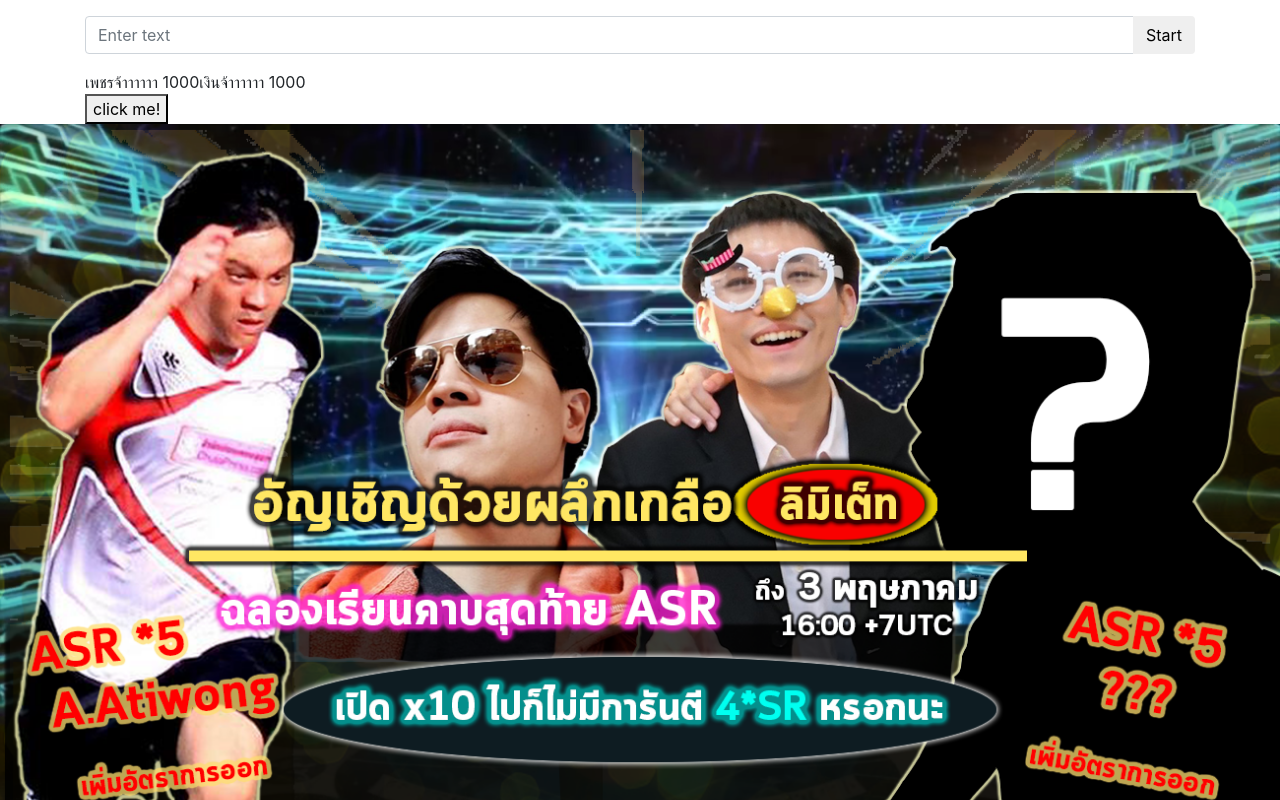
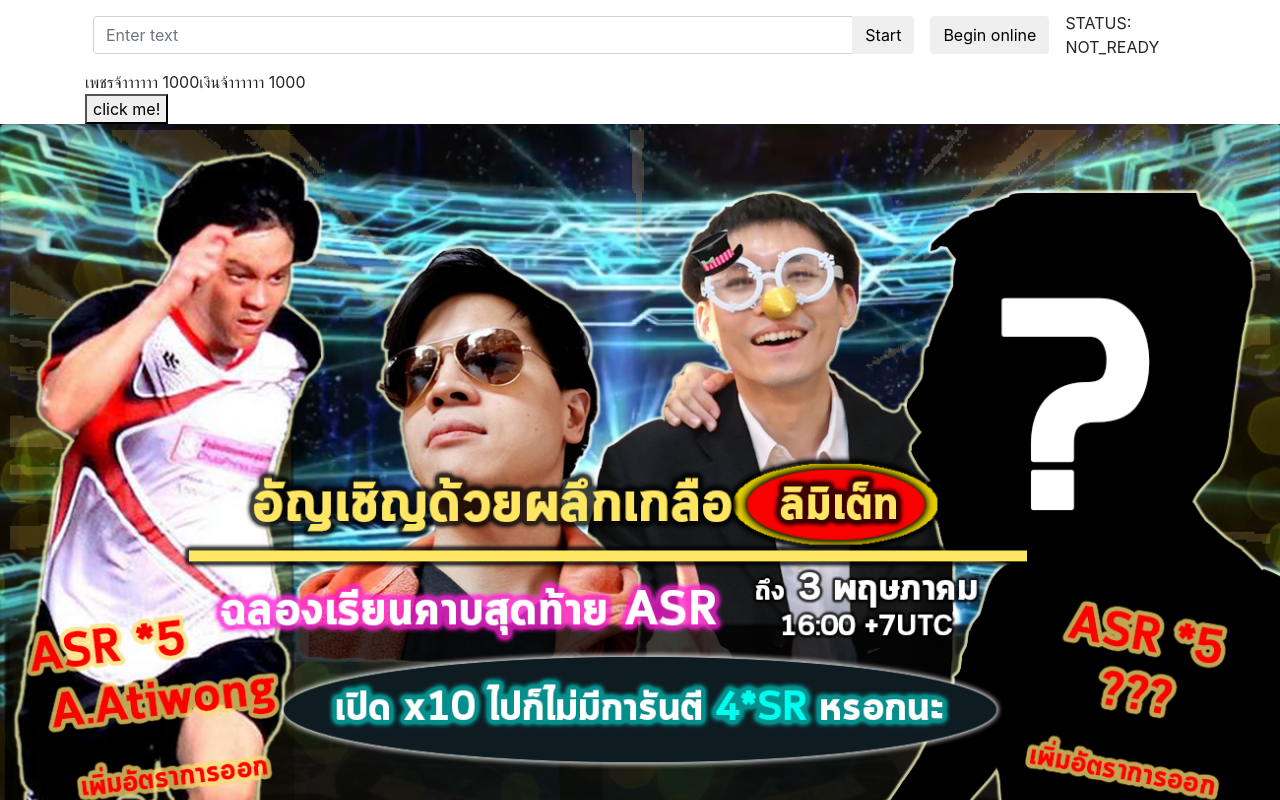
Before and after one commit to Sawaphob/ASR_Gacha_Project, a React (Create React App) app: page / in a window 1280 px wide. Shown: the top 800 px of the page. Built offline with nearby package versions, Linux system fonts and the light colour scheme; no server answers.

Commit message:
Add basic command handler

```diff
--- a/package.json
+++ b/package.json
@@ -4,6 +4,7 @@
   "private": true,
   "dependencies": {
     "css-loader": "^0.28.11",
+    "fuse.js": "^3.2.0",
     "jquery": "^3.3.1",
     "react": "^16.3.2",
     "react-bootstrap": "^0.32.1",
--- a/src/component/Microphone.js
+++ b/src/component/Microphone.js
@@ -1,50 +1,58 @@
 import React, { Component } from 'react';
-import {FormControl,InputGroup,Button} from 'react-bootstrap'
+import {FormControl,InputGroup,Button,Row,Col} from 'react-bootstrap'
+import $ from 'jquery'
 import Dictate from  '../lib/dictate.js'
 
 export default class Microphone extends Component {
     constructor(props){
         super(props)
         this.state = {
-            recording:false
+            recording:false,
+            serverStatus:"NOT_READY",
+            window:{},
+            transcription:null,
+            dictate:null,
+            onlineMode:false
         }
     }
 
     componentDidMount () {
-        console.log("Hello world from microphone");
 
-        this.state.window = {};
         Dictate(this.state.window);
 
         var transcription = new this.state.window.Transcription();
         this.state.transcription = transcription;
 
         var worker = this.props.worker;
-        console.log("WORKER",worker);
+
         var dictate = new this.state.window.Dictate({
             server : "ws://192.168.38.10:8080/client/ws/speech",
             serverStatus : "ws://192.168.38.10:8080/client/ws/status",
             recorderWorkerPath : worker,
             onReadyForSpeech : function() {
                 console.log("READY FOR SPEECH");
-            },
+                this.setState({serverStatus:"RECORDING"});
+                this.setState({recording:true});
+            }.bind(this),
             onEndOfSpeech : function() {
                 console.log("END FOR SPEECH");
-            },
+            }.bind(this),
             onEndOfSession : function() {
                 console.log("END OF SESSION");
-            },
+                this.setState({serverStatus:"SESSION_END"});
+                this.setState({recording:false});
+            }.bind(this),
             onServerStatus : function(json) {
-                //__serverStatus(json.num_workers_available + ':' + json.num_requests_processed);
                 //console.log(json.num_workers_available + ':' + json.num_requests_processed)
-                /*if (json.num_workers_available == 0) {
-                    $("#buttonStart").prop("disabled", true);
-                    $("#serverStatusBar").addClass("highlight");
+                if (json.num_workers_available == 0) {
+                    if(!this.state.recording)
+                        this.setState({serverStatus:"NO_WORKER"});
                 } else {
-                    $("#buttonStart").prop("disabled", false);
-                    $("#serverStatusBar").removeClass("highlight");
-                }*/
-            },
+                    this.setState({serverStatus:"AVAILABLE"});
+
+                    if(this.state.onlineMode) this.startRecord(); // If online mode then immediately start record
+                }
+            }.bind(this),
             onPartialResults : function(hypos) {
                 // TODO: demo the case where there are more hypos
                 transcription.add(hypos[0].transcript, false);
@@ -55,6 +63,7 @@ export default class Microphone extends Component {
                 }
                 else {
                     this.setState({transcript: ""});
+                    dictate.sendEOS();
                 }
 
                 //__updateTranscript(tt.toString());
@@ -69,10 +78,12 @@ export default class Microphone extends Component {
                 let transcript = transcription.toString();
                 if(transcript.indexOf("โกวาจี") != -1) {
                     // valid command
-                    let cmd = transcript.substr(transcript.indexOf("โกวาจี"));
+                    let cmd = transcript.substr(transcript.indexOf("โกวาจี")+7);
+                    cmd = cmd.replace(' .','');
                     this.setState({transcript: cmd});
+                    console.log("CMD",cmd);
                     this.props.handleCommand(cmd);
-                    console.log("CMD",cmd);
+
                 }
                 else {
                     this.setState({transcript: ""});
@@ -87,46 +98,59 @@ export default class Microphone extends Component {
                 }*/
             }.bind(this),
             onError : function(code, data) {
-                //__error(code, data);
-                //__status("Viga: " + code);
                 console.log(code,data);
                 dictate.cancel();
-            },
+            }.bind(this),
             onEvent : function(code, data) {
                 //console.log(code,data);
-                //__message(code, data);
-            }
+            }.bind(this)
         });
         this.state.dictate = dictate;
         this.state.dictate.init();
     }
 
     startRecord() {
+        console.log("Start record");
         this.state.transcription.clear();
         this.state.dictate.startListening();
 
-        this.setState({recording:true});
+        //this.setState({recording:true});
     }
 
     stopRecord() {
         this.state.dictate.stopListening();
-        this.setState({recording:false});
+        //this.setState({recording:false});
+    }
+
+    onlineBtnPressed() {
+        let newMode = !this.state.onlineMode;
+        this.setState({onlineMode:newMode});
+        if(newMode && this.state.serverStatus == "AVAILABLE") {
+            // reconnect
+            this.startRecord();
+        }
     }
 
     render(){
         return(
-            <div class="input-group my-3">
+            <div className="h-100 d-flex align-items-center">
+                <div className="input-group my-3 flex-grow-1 mx-2">
                     <FormControl
                         type="text"
                         value={this.state.transcript}
                         placeholder="Enter text"
                     />
-                <div class="input-group-append">
-                    <Button onClick={this.state.recording?this.stopRecord.bind(this):this.startRecord.bind(this)} >
+                    <div className="input-group-append">
+                        <Button id="recordBtn" onClick={this.state.recording?this.stopRecord.bind(this):this.startRecord.bind(this)} >
                             {this.state.recording?'Stop':'Start'}
                         </Button>
                     </div>
                 </div>
+                <Button id="onlineBtn" className="mx-2" onClick={this.onlineBtnPressed.bind(this)} >
+                    {this.state.onlineMode?'End online':'Begin online'}
+                </Button>
+                <div className="mx-2" >STATUS: {this.state.serverStatus}</div>
+            </div>
         )
     }
 }
--- a/src/component/Video.js
+++ b/src/component/Video.js
@@ -156,6 +156,7 @@ export default class Video extends Component {
 
     randomGacha(i){
         console.log(i)
+        //this.start();
     }
 
 
--- a/src/page/Start.js
+++ b/src/page/Start.js
@@ -8,6 +8,42 @@ import {Col,Row} from 'react-bootstrap'
 import myWorker from "../lib/recorderWorker.js"
 //let myWorker = require("../lib/recorderWorker.js");
 import gachaResolve from '../data/gachaResolve.json'
+
+var list = [
+    {sentence:"เปิด หนึ่ง", action: 'randomGacha'},
+    {sentence:"เปิด สิบ", action: 'randomGacha'},
+    {sentence:"เปิด หา อาจารย์ เอกพล", action: 'randomGacha'},
+    {sentence:"เปิด หา อาจารย์ อรรถสิทธิ์", action: 'randomGacha'},
+    {sentence:"เปิด หา อาจารย์ อติวงศ์", action: 'randomGacha'},
+    {sentence:"เติม เงิน หนึ่ง บาท", action: 'addMoney', params: 1},
+    {sentence:"เติม เงิน สิบ บาท", action: 'addMoney', params: 10},
+    {sentence:"เติม เงิน ร้อย บาท", action: 'addMoney', params: 100},
+    {sentence:"เติม เงิน พัน บาท", action: 'addMoney', params: 1000},
+    {sentence:"เติม เพชร หนึ่ง", action: 'addToken', params: 1},
+    {sentence:"เติม เพชร สิบ", action: 'addToken', params: 10},
+    {sentence:"เติม เพชร ร้อย", action: 'addToken', params: 100},
+    {sentence:"เติม เพชร พัน", action: 'addToken', params: 1000},
+    {sentence:"แสดง คอลเลคชั่น", action: 'openCollection'},
+    {sentence:"โชว์ คอลเลคชั่น", action: 'openCollection'},
+    {sentence:"แสดง กาชา", action: 'closeCollection'},
+    {sentence:"โชว์ กาชา", action: 'closeCollection'}
+]
+
+var options = {
+    shouldSort: true,
+    tokenize: false,
+    includeScore: true,
+    threshold: 0.3,
+    location: 0,
+    distance: 100,
+    maxPatternLength: 64,
+    minMatchCharLength: 1,
+    keys: [
+        "sentence"
+    ]
+};
+
+var commandSearch = new (require('fuse.js'))(list, options); // "list" is the item array
 
 export default class Start extends Component{
 
@@ -37,7 +73,27 @@ export default class Start extends Component{
     }
 
     handleCommand(text){
-        this.setState({command:text})
+        console.log("Searching "+text);
+        let cmd = commandSearch.search(text)[0];
+        if(cmd !== undefined) {
+            console.log("I think it is ",cmd);
+            if(cmd.score <= 0.2) {
+                console.log("I'm pretty sure");
+            }
+            else if(cmd.score <= 0.4) {
+                console.log("I'm not quite sure");
+            }
+            else {
+                console.log("I don't think it's correct ... I will ignore it");
+                return;
+            }
+            this.setState({command:cmd.item.action});
+            this[cmd.item.action](cmd.item.params);
+        }
+        else {
+            console.log("I can't even find a good match");
+            return;
+        }
     }
 
     openCollection(){
```
Also changed, not shown: src/lib/dictate.js, 1 other file (tests, documents, lock files or other folders). Lines whose indentation alone changed are shown as unchanged.
